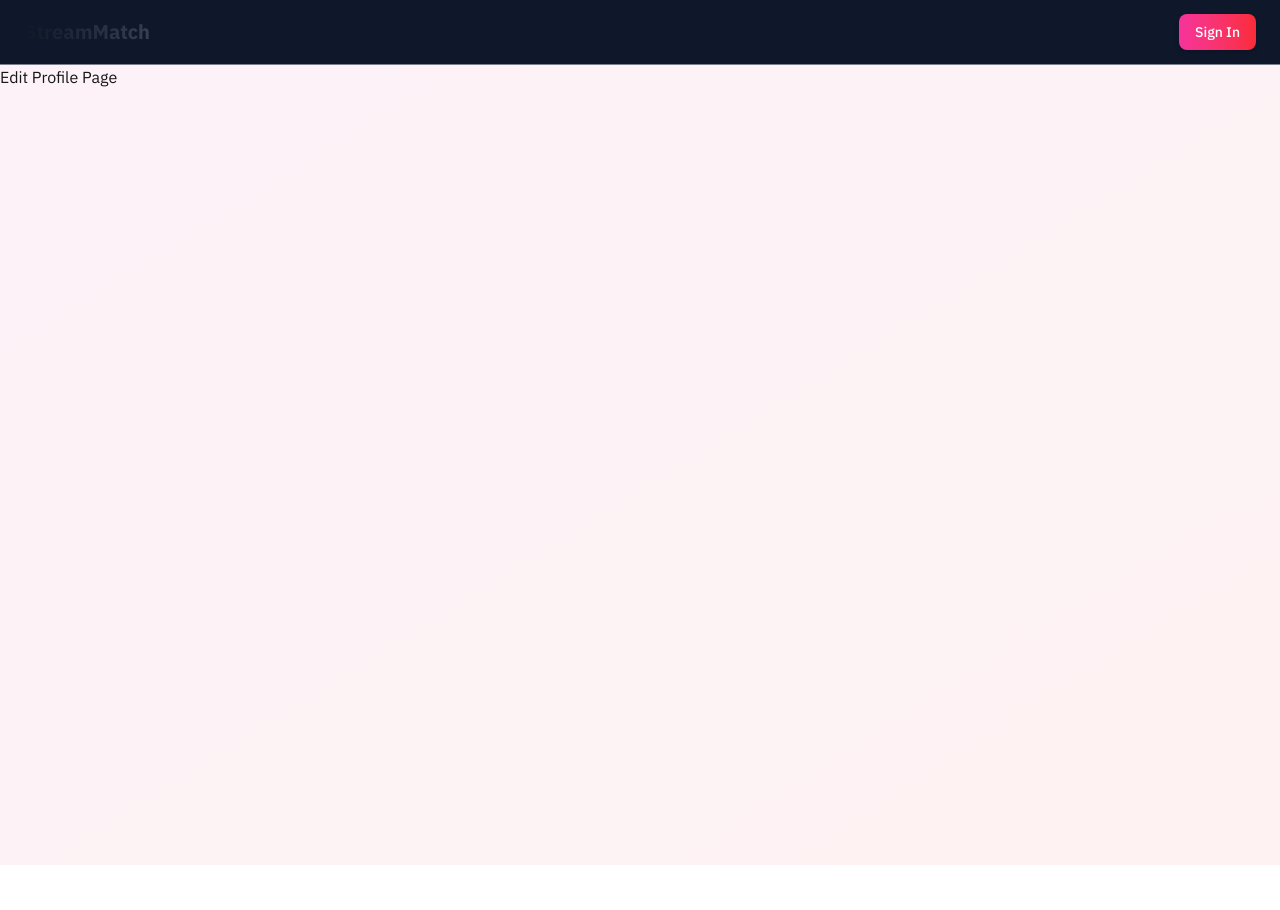
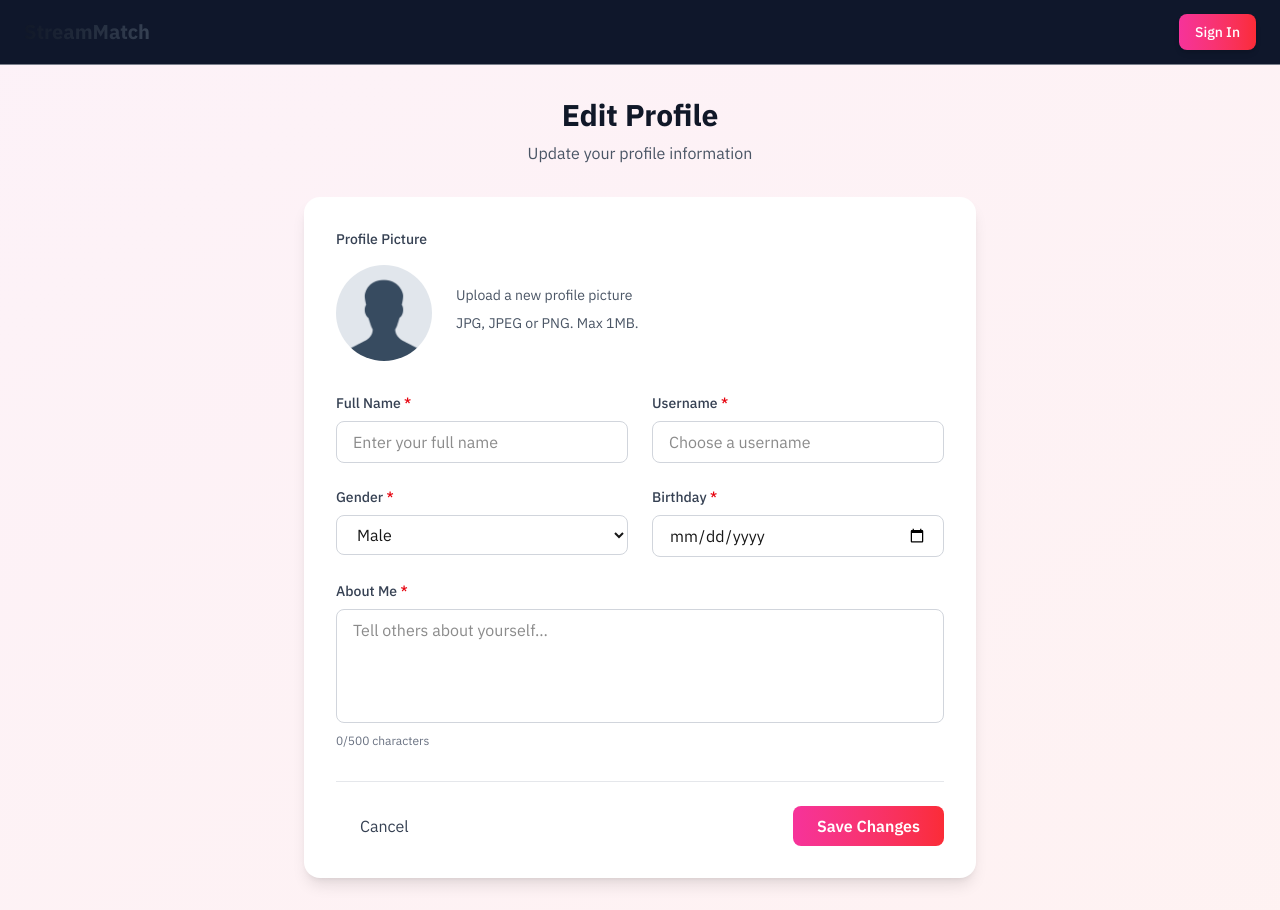
Before and after one commit to amandeep90s/fullstack-dating-app, a Next.js app: page /profile/edit in a window 1280 px wide. Before the commit the page ends 865 px from the top, so only its background shows below. Built offline with nearby package versions, Linux system fonts and the light colour scheme; no server answers.

Commit message:
feat: Revamp EditProfilePage with enhanced form layout and profile picture upload feature

```diff
--- a/app/profile/edit/page.tsx
+++ b/app/profile/edit/page.tsx
@@ -76,11 +76,256 @@ export default function EditProfilePage() {
   return (
     <div
       className={cn(
-        "min-h-screen bg-gradient-to-br from-pink-50 to-red-50",
+        "bg-gradient-to-br from-pink-50 to-red-50",
         "dark:from-gray-900 dark:to-gray-800"
       )}
     >
-      Edit Profile Page
+      <div className={cn("container mx-auto px-4 py-8")}>
+        <header className={cn("text-center mb-8")}>
+          <h1
+            className={cn(
+              "text-3xl font-bold text-gray-900 dark:text-white mb-2"
+            )}
+          >
+            Edit Profile
+          </h1>
+          <p className={cn("text-gray-600 dark:text-gray-400")}>
+            Update your profile information
+          </p>
+        </header>
+
+        <div className={cn("max-w-2xl mx-auto")}>
+          <form
+            className={cn(
+              "bg-white dark:bg-gray-800 rounded-2xl shadow-lg p-8"
+            )}
+            onSubmit={handleFormSubmit}
+          >
+            <div className={cn("mb-8")}>
+              <label
+                htmlFor="profile-picture"
+                className={cn(
+                  "block text-sm font-medium text-gray-700 dark:text-gray-300 mb-4"
+                )}
+              >
+                Profile Picture
+              </label>
+              <div className={cn("flex items-center space-x-6")}>
+                <div className={cn("relative")}>
+                  <div className={cn("w-24 h-24 rounded-full overflow-hidden")}>
+                    <img
+                      src={formData.avatar_url || "/default-avatar.png"}
+                      alt="Profile"
+                      className="w-full h-full object-cover"
+                    />
+                  </div>
+                  {/* Photo Upload */}
+                </div>
+
+                <div>
+                  <p
+                    className={cn(
+                      "text-sm text-gray-600 dark:text-gray-400 mb-2"
+                    )}
+                  >
+                    Upload a new profile picture
+                  </p>
+                  <p
+                    className={cn(
+                      "text-sm text-gray-600 dark:text-gray-400 mb-2"
+                    )}
+                  >
+                    JPG, JPEG or PNG. Max 1MB.
+                  </p>
+                </div>
+              </div>
+            </div>
+
+            <div className={cn("grid grid-cols-1 md:grid-cols-2 gap-6 mb-6")}>
+              {/* Full name field */}
+              <div>
+                <label
+                  htmlFor="full_name"
+                  className={cn(
+                    "block text-sm font-medium text-gray-700 dark:text-gray-300 mb-2"
+                  )}
+                >
+                  Full Name{" "}
+                  <span className={cn("text-red-600 dark:text-red-400")}>
+                    *
+                  </span>
+                </label>
+                <input
+                  type="text"
+                  id="full_name"
+                  name="full_name"
+                  value={formData.full_name}
+                  onChange={handleInputChange}
+                  required
+                  placeholder="Enter your full name"
+                  className={cn(
+                    "w-full px-4 py-2 border border-gray-300 dark:border-gray-600 rounded-lg focus:outline-none",
+                    "focus:ring-2 focus:ring-pink-500 focus:border-transparent dark:bg-gray-700 dark:text-white"
+                  )}
+                />
+              </div>
+
+              {/* Username field */}
+              <div>
+                <label
+                  htmlFor="username"
+                  className={cn(
+                    "block text-sm font-medium text-gray-700 dark:text-gray-300 mb-2"
+                  )}
+                >
+                  Username{" "}
+                  <span className={cn("text-red-600 dark:text-red-400")}>
+                    *
+                  </span>
+                </label>
+                <input
+                  type="text"
+                  id="username"
+                  name="username"
+                  value={formData.username}
+                  onChange={handleInputChange}
+                  required
+                  className="w-full px-4 py-2 border border-gray-300 dark:border-gray-600 rounded-lg focus:outline-none focus:ring-2 focus:ring-pink-500 focus:border-transparent dark:bg-gray-700 dark:text-white"
+                  placeholder="Choose a username"
+                />
+              </div>
+            </div>
+
+            <div className={cn("grid grid-cols-1 md:grid-cols-2 gap-6 mb-6")}>
+              {/* Gender field */}
+              <div>
+                <label
+                  htmlFor="gender"
+                  className="block text-sm font-medium text-gray-700 dark:text-gray-300 mb-2"
+                >
+                  Gender{" "}
+                  <span className={cn("text-red-600 dark:text-red-400")}>
+                    *
+                  </span>
+                </label>
+                <select
+                  id="gender"
+                  name="gender"
+                  value={formData.gender}
+                  onChange={handleInputChange}
+                  required
+                  className={cn(
+                    "w-full px-4 py-2 border border-gray-300 dark:border-gray-600 rounded-lg focus:outline-none",
+                    "focus:ring-2 focus:ring-pink-500 focus:border-transparent dark:bg-gray-700 dark:text-white"
+                  )}
+                >
+                  <option value="male">Male</option>
+                  <option value="female">Female</option>
+                  <option value="other">Other</option>
+                </select>
+              </div>
+
+              {/* Birthdate field */}
+              <div>
+                <label
+                  htmlFor="birthdate"
+                  className={cn(
+                    "block text-sm font-medium text-gray-700 dark:text-gray-300 mb-2"
+                  )}
+                >
+                  Birthday{" "}
+                  <span className={cn("text-red-600 dark:text-red-400")}>
+                    *
+                  </span>
+                </label>
+                <input
+                  type="date"
+                  id="birthdate"
+                  name="birthdate"
+                  value={formData.birthdate}
+                  onChange={handleInputChange}
+                  required
+                  className={cn(
+                    "w-full px-4 py-2 border border-gray-300 dark:border-gray-600 rounded-lg focus:outline-none",
+                    "focus:ring-2 focus:ring-pink-500 focus:border-transparent dark:bg-gray-700 dark:text-white"
+                  )}
+                />
+              </div>
+            </div>
+
+            {/* Bio field */}
+            <div className={cn("mb-8")}>
+              <label
+                htmlFor="bio"
+                className={cn(
+                  "block text-sm font-medium text-gray-700 dark:text-gray-300 mb-2"
+                )}
+              >
+                About Me{" "}
+                <span className={cn("text-red-600 dark:text-red-400")}>*</span>
+              </label>
+              <textarea
+                id="bio"
+                name="bio"
+                value={formData.bio}
+                onChange={handleInputChange}
+                required
+                rows={4}
+                maxLength={500}
+                className={cn(
+                  "w-full px-4 py-2 border border-gray-300 dark:border-gray-600 rounded-lg focus:outline-none",
+                  "focus:ring-2 focus:ring-pink-500 focus:border-transparent dark:bg-gray-700 dark:text-white resize-none"
+                )}
+                placeholder="Tell others about yourself..."
+              />
+              <p
+                className={cn("text-xs text-gray-500 dark:text-gray-400 mt-1")}
+              >
+                {formData.bio.length}/500 characters
+              </p>
+            </div>
+
+            {error && (
+              <div
+                className={cn(
+                  "mb-6 p-4 bg-red-100 border border-red-400 text-red-700 rounded-lg"
+                )}
+              >
+                {error}
+              </div>
+            )}
+
+            <div
+              className={cn(
+                "flex items-center justify-between pt-6 border-t border-gray-200 dark:border-gray-700"
+              )}
+            >
+              <button
+                type="button"
+                onClick={() => router.back()}
+                className={cn(
+                  "px-6 py-2 text-gray-700 dark:text-gray-300 hover:text-gray-900 dark:hover:text-white",
+                  "transition-colors duration-200"
+                )}
+              >
+                Cancel
+              </button>
+              <button
+                type="submit"
+                disabled={saving}
+                className={cn(
+                  "px-6 py-2 bg-gradient-to-r from-pink-500 to-red-500 text-white font-semibold",
+                  "rounded-lg hover:from-pink-600 hover:to-red-600 focus:outline-none",
+                  "focus:ring-2 focus:ring-pink-500 focus:ring-offset-2 disabled:opacity-50",
+                  "disabled:cursor-not-allowed transition-all duration-200"
+                )}
+              >
+                {saving ? "Saving..." : "Save Changes"}
+              </button>
+            </div>
+          </form>
+        </div>
+      </div>
     </div>
   );
 }
```
